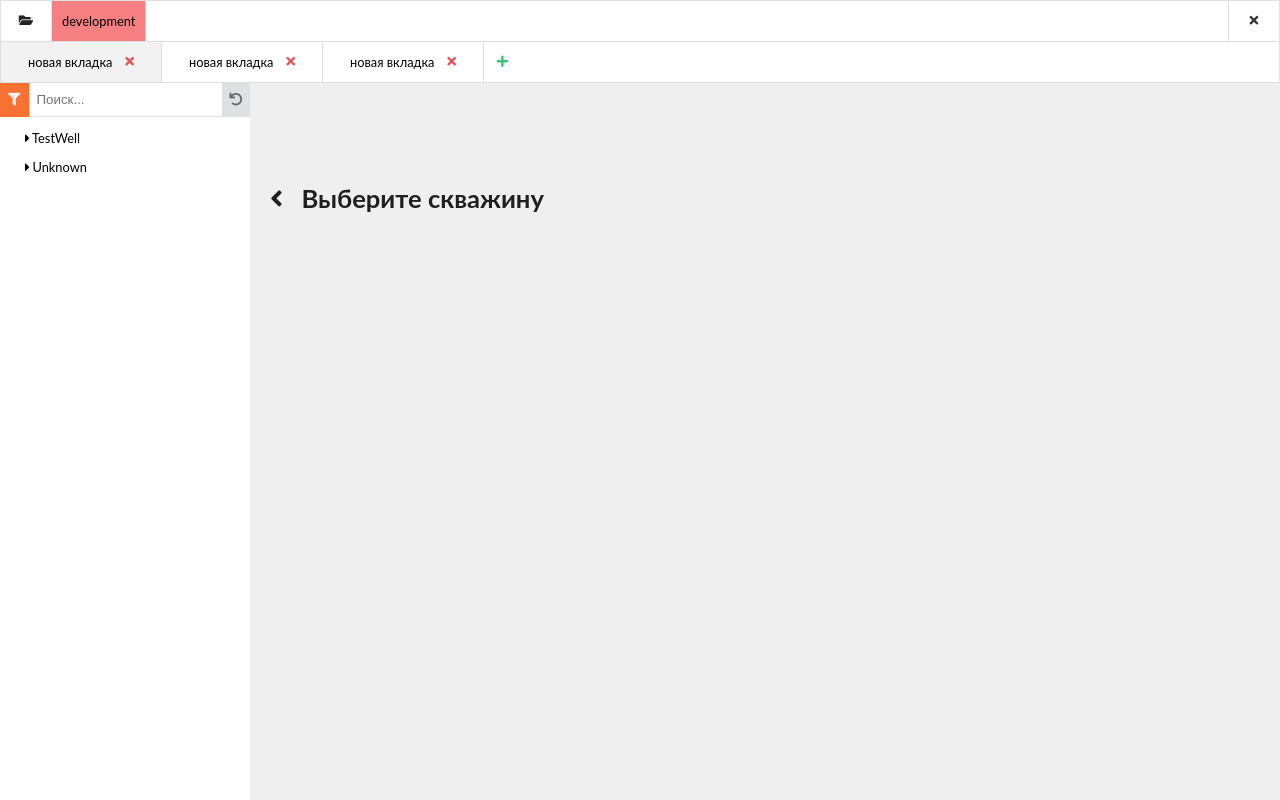
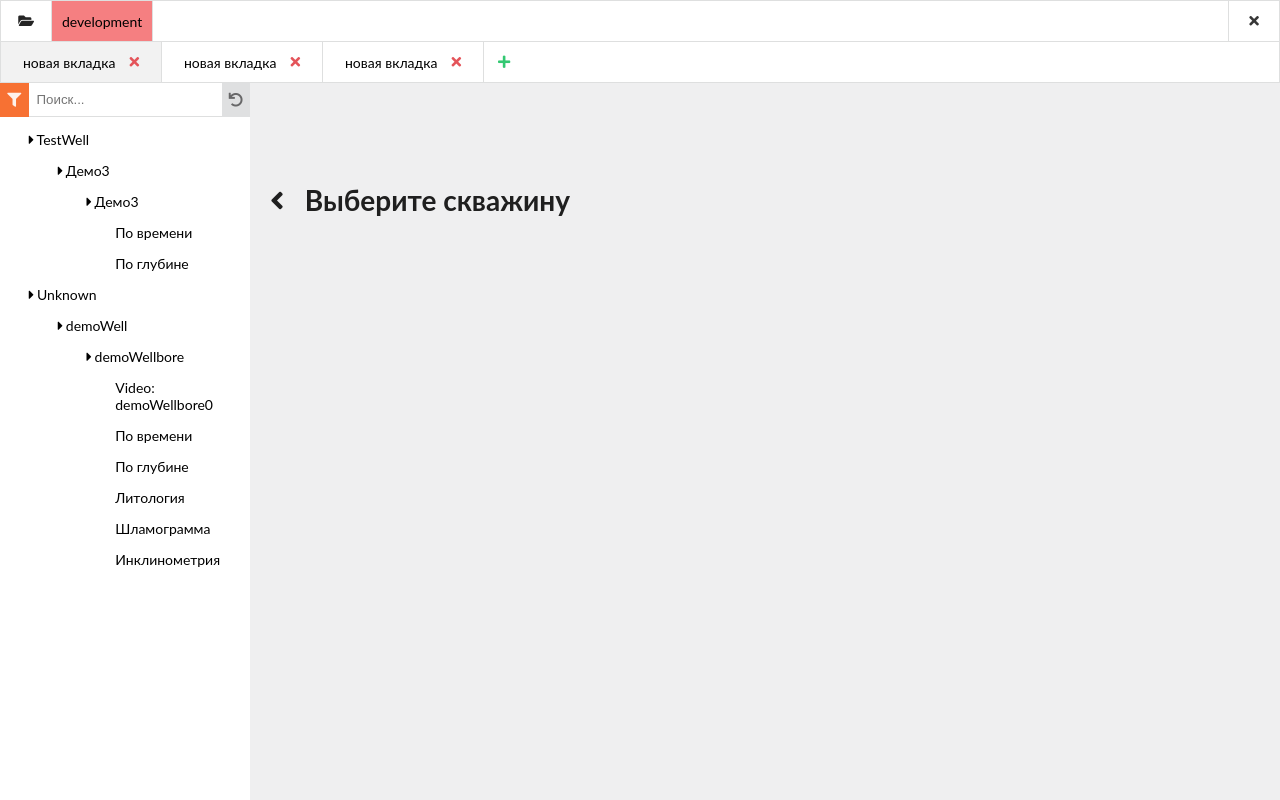
Before and after one commit to Crowbar97/ssu-summer-practice-2018, a plain HTML site: page index.html in a window 1280 px wide. Drawn offline with Linux system fonts and the light colour scheme.

Commit message:
Some fixes
- body's font size uses pixels now;
- "&nbsp" was replaced by margin;
- tree indents were fixed;

```diff
--- a/index.html
+++ b/index.html
@@ -138,8 +138,9 @@
             <main class="viewport flex-fill">
                 <span class="pointer">
                     <i class="fas fa-angle-left"></i>
-                    &nbsp;
-                    Выберите скважину
+                    <span class="with-indent">
+                        Выберите скважину
+                    </span>
                 </span>
             </main>
         </div>
--- a/styles.css
+++ b/styles.css
@@ -2,7 +2,7 @@
 
 html {
     font-family: Lato, "Helvetica Neue", Arial,Helvetica,sans-serif;
-    font-size: .8em;
+    font-size: 14px;
 }
 
 html, body, #root {
@@ -173,11 +173,13 @@ input {
 /* plot-list */
 
 .plot-list, .plot-list ul {
+    margin-bottom: 0;
     list-style: none;
 }
 
 .plot-list li {
-    margin-left: -15px;
+    margin-top: 1em;
+    margin-left: -.8em;
 }
 
 .item-label:hover i {
@@ -189,7 +191,7 @@ input {
 }
 
 .plot-list ul {
-    display: none;
+    /* display: none; */
 }
 
 .item-label:hover ~ ul {
@@ -215,3 +217,7 @@ input {
     left: 20px;
     font-weight: bold;
 }
+
+.with-indent {
+    margin-left: .5em;
+}
```
